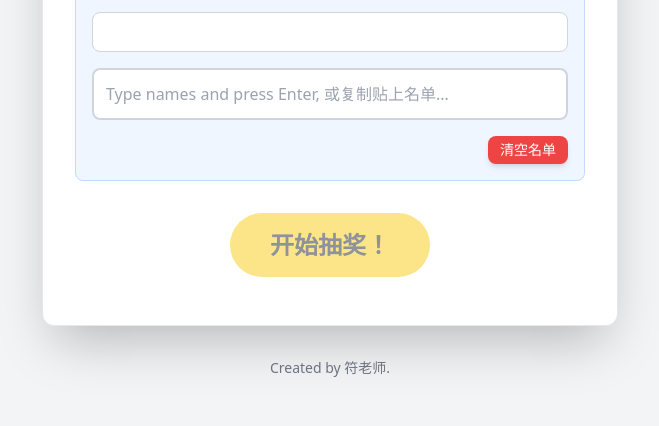
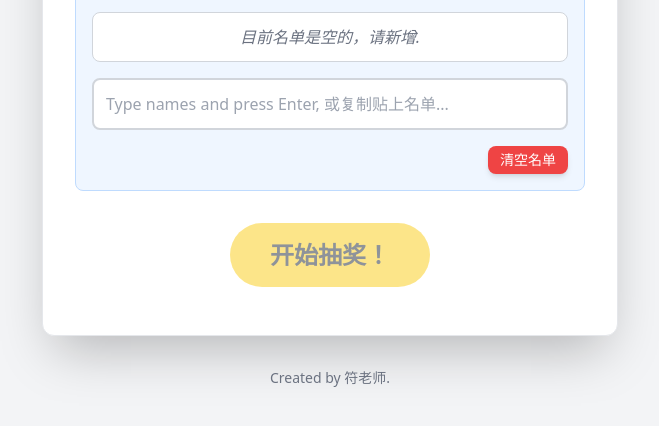
Before and after one commit to foo-mr/student-picker-app, a plain HTML site: page index.html in a window 1280 px wide. Shown: the part 154-580 px from the top of the page, without its empty margins (310-969 px from the left). Drawn offline with nearby package versions, Linux system fonts and the light colour scheme.

Commit message:
Update index.html
// FIXED: Ensures the empty list message displays on load

```diff
--- a/index.html
+++ b/index.html
@@ -385,6 +385,7 @@
 
             // Initial setup
             showView('homeView');
+            updateTagDisplay(); // FIXED: Ensures the empty list message displays on load
         });
     </script>
 </body>
```
